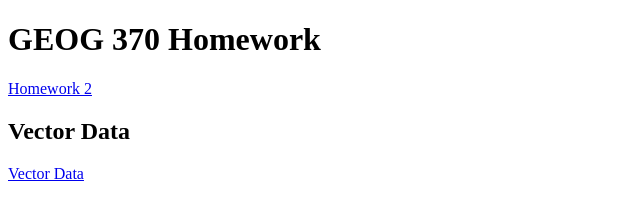
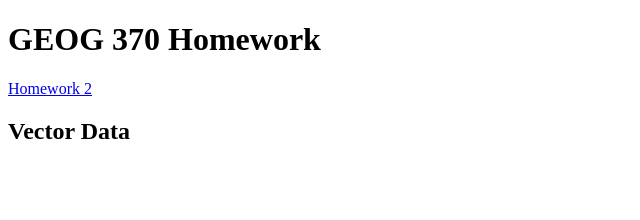
Before and after one commit to emilywong23/GEOG370-Wong, a plain HTML site: page HW2/index.html in a window 1280 px wide. Shown: the whole page, without its empty margins (0-640 px from the left). Drawn offline with Linux system fonts and the light colour scheme.

Commit message:
Update index.html

```diff
--- a/HW2/index.html
+++ b/HW2/index.html
@@ -13,7 +13,7 @@
     <a href="./Images/UNC campus.png">Homework 2</a> </br>
 
     <h2>Vector Data</h2>
-        <a href="Data/CHFDjson.geojson">Vector Data</a> </br>
+        <a href="Data/CHFDjson.geojson"a>
 
 
 
```
